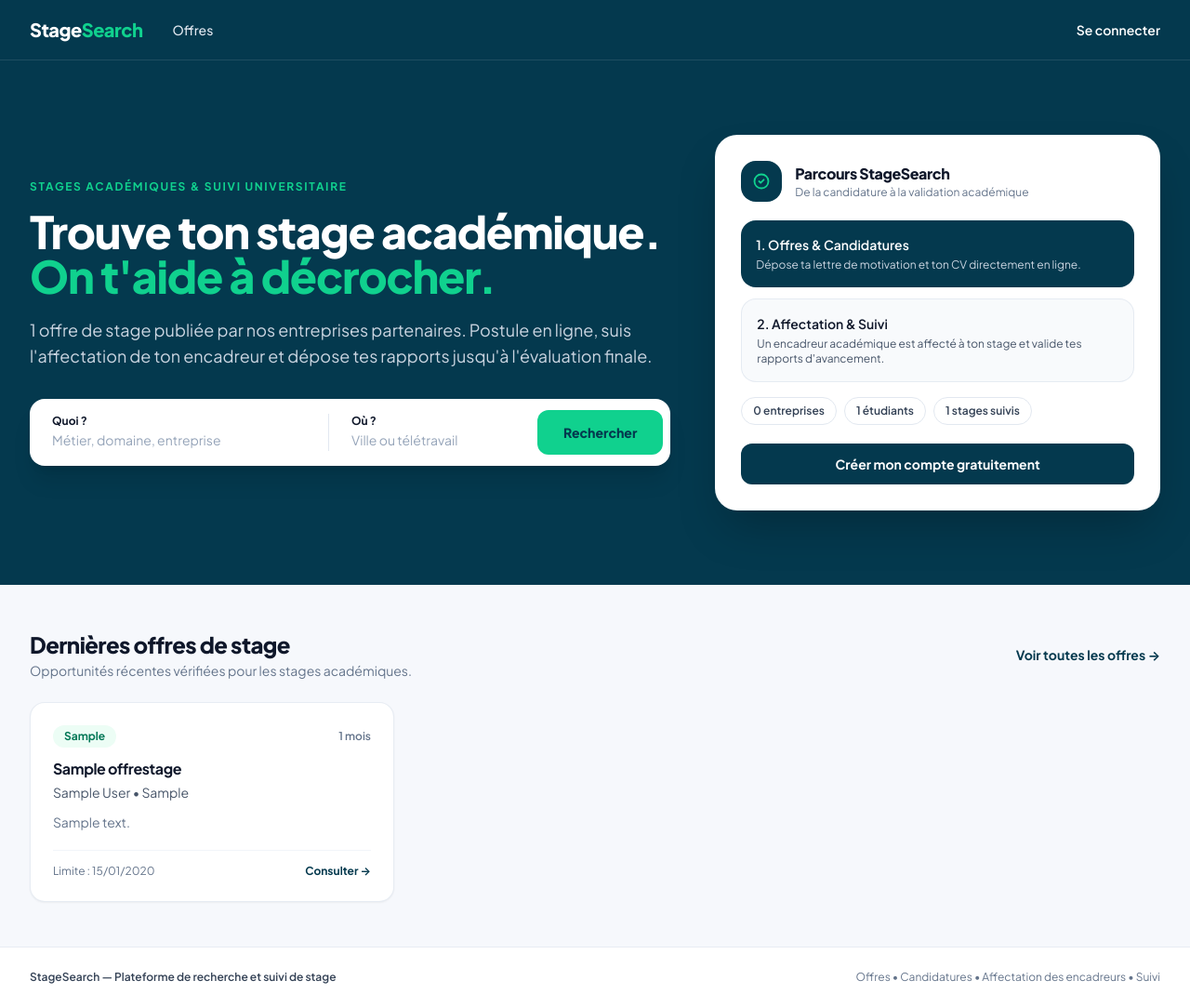
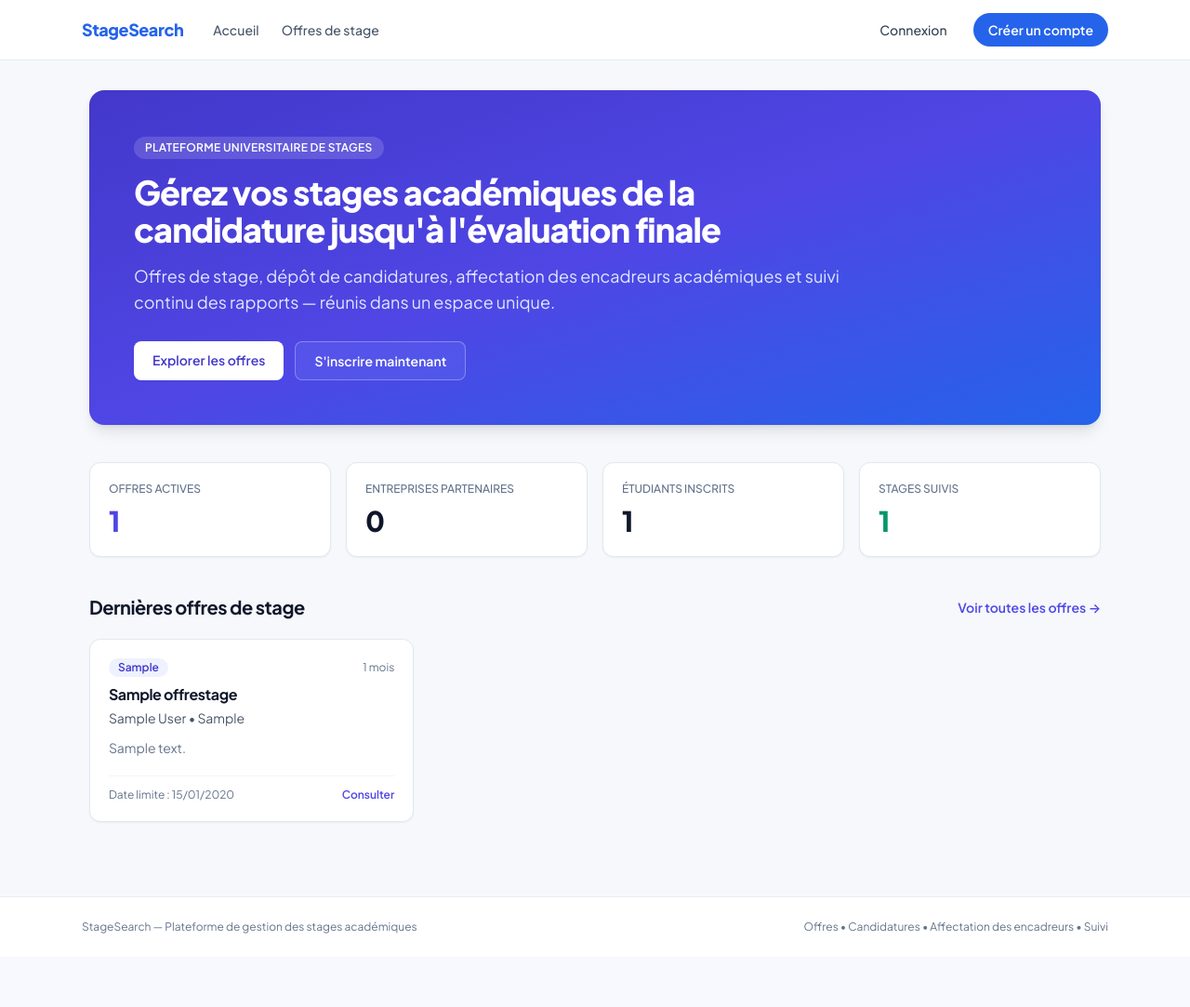
Before and after one commit to fahdionsanon-pixel/StageAcad, a Django app: page / in a window 1280 px wide. Shown: the whole page at 93% size. After the commit the page ends 1004 px from the top, so only its background shows below. Run offline with Django 5.2, Linux system fonts and the light colour scheme; tables that the repository leaves empty hold one stand-in row (values such as "Sample post"); some libraries are stand-ins or nearby versions.

Commit message:
Revenir à la page d'accueil cohérente (avant la refonte bleu pétrole)

```diff
--- a/stages/views.py
+++ b/stages/views.py
@@ -19,14 +19,13 @@ from .models import Candidature, OffreStage, RapportSuivi, Stage
 
 def home(request):
     offres_recentes = OffreStage.objects.filter(est_active=True).select_related("entreprise")[:6]
-    domaines = OffreStage.objects.filter(est_active=True).values_list("domaine", flat=True).distinct().order_by("domaine")[:4]
     stats = {
         "offres": OffreStage.objects.filter(est_active=True).count(),
         "entreprises": User.objects.filter(role=User.Role.ENTREPRISE).count(),
         "etudiants": User.objects.filter(role=User.Role.ETUDIANT).count(),
         "stages": Stage.objects.count(),
     }
-    return render(request, "home.html", {"offres_recentes": offres_recentes, "domaines": domaines, "stats": stats})
+    return render(request, "home.html", {"offres_recentes": offres_recentes, "stats": stats})
 
 
 @login_required
--- a/templates/home.html
+++ b/templates/home.html
@@ -1,183 +1,89 @@
-{% load static %}
-<!DOCTYPE html>
-<html lang="fr" class="h-full bg-[#F6F8FC]">
-<head>
-  <meta charset="UTF-8">
-  <meta name="viewport" content="width=device-width, initial-scale=1.0">
-  <title>StageSearch — Plateforme de recherche et suivi de stage</title>
-  <link rel="preconnect" href="https://fonts.googleapis.com">
-  <link rel="preconnect" href="https://fonts.gstatic.com" crossorigin>
-  <link href="https://fonts.googleapis.com/css2?family=Plus+Jakarta+Sans:wght@400;500;600;700;800&display=swap" rel="stylesheet">
-  <script src="https://cdn.tailwindcss.com"></script>
-  <link rel="stylesheet" href="{% static 'css/custom.css' %}">
-</head>
-<body class="min-h-full flex flex-col text-slate-800 antialiased">
+{% extends "base.html" %}
+{% block title %}Accueil — StageSearch{% endblock %}
 
-  <!-- En-tête + Hero bleu pétrole -->
-  <div class="bg-[#04394E] text-white">
-    <header class="border-b border-white/10">
-      <div class="max-w-7xl mx-auto px-4 sm:px-6 lg:px-8 h-16 flex items-center justify-between gap-4">
-        <div class="flex items-center gap-8">
-          <a href="{% url 'stages:home' %}" class="text-xl font-extrabold tracking-tight text-white">
-            Stage<span class="text-[#10D18E]">Search</span>
+{% block content %}
+  <!-- Hero -->
+  <section class="rounded-2xl bg-gradient-to-br from-indigo-700 via-indigo-600 to-blue-600 text-white p-8 sm:p-12 shadow-lg mb-10">
+    <div class="max-w-3xl">
+      <span class="inline-block px-3 py-1 rounded-full bg-white/15 text-xs font-semibold tracking-wide uppercase mb-4">
+        Plateforme Universitaire de Stages
+      </span>
+      <h1 class="text-3xl sm:text-4xl font-extrabold tracking-tight leading-tight">
+        Gérez vos stages académiques de la candidature jusqu'à l'évaluation finale
+      </h1>
+      <p class="mt-4 text-indigo-100 text-base sm:text-lg">
+        Offres de stage, dépôt de candidatures, affectation des encadreurs académiques et suivi continu des rapports — réunis dans un espace unique.
+      </p>
+      <div class="mt-7 flex flex-wrap gap-3">
+        <a href="{% url 'stages:offre_list' %}" class="px-5 py-2.5 rounded-lg bg-white text-indigo-700 font-semibold text-sm hover:bg-indigo-50 shadow-sm transition">
+          Explorer les offres
         </a>
-          <nav class="hidden md:flex items-center gap-6 text-sm font-medium text-slate-200">
-            <a href="{% url 'stages:offre_list' %}" class="hover:text-white transition">Offres</a>
         {% if user.is_authenticated %}
-              <a href="{% url 'stages:dashboard' %}" class="hover:text-white transition">Tableau de bord</a>
-              <a href="{% url 'stages:stage_list' %}" class="hover:text-white transition">Suivi de stage</a>
-            {% endif %}
-          </nav>
-        </div>
-
-        <div class="flex items-center gap-4 text-sm font-semibold">
-          {% if user.is_authenticated %}
-            <a href="{% url 'stages:dashboard' %}" class="px-4 py-2 rounded-full bg-[#10D18E] text-[#04394E] hover:bg-[#0EC482] transition">
-              Mon espace ({{ user.first_name|default:user.username }})
+          <a href="{% url 'stages:dashboard' %}" class="px-5 py-2.5 rounded-lg bg-indigo-500/40 border border-white/30 text-white font-semibold text-sm hover:bg-indigo-500/60 transition">
+            Accéder à mon tableau de bord
           </a>
         {% else %}
-            <a href="{% url 'accounts:login' %}" class="text-white hover:text-[#10D18E] transition">
-              Se connecter
+          <a href="{% url 'accounts:register' %}" class="px-5 py-2.5 rounded-lg bg-indigo-500/40 border border-white/30 text-white font-semibold text-sm hover:bg-indigo-500/60 transition">
+            S'inscrire maintenant
           </a>
         {% endif %}
       </div>
     </div>
-    </header>
+  </section>
 
-    <!-- Hero principal -->
-    <section class="max-w-7xl mx-auto px-4 sm:px-6 lg:px-8 py-14 lg:py-20">
-      <div class="grid lg:grid-cols-12 gap-10 lg:gap-12 items-center">
-        <!-- Colonne gauche : Titre + Barre de recherche Quoi / Où -->
-        <div class="lg:col-span-7">
-          <p class="text-xs font-bold uppercase tracking-[0.14em] text-[#10D18E] mb-4">
-            Stages académiques &amp; suivi universitaire
-          </p>
-          <h1 class="text-4xl sm:text-5xl font-extrabold tracking-tight leading-[1.08] text-white">
-            Trouve ton stage académique.
-            <span class="text-[#10D18E]">On t'aide à décrocher.</span>
-          </h1>
-          <p class="mt-5 text-base sm:text-lg text-slate-300 max-w-2xl leading-relaxed">
-            {{ stats.offres }} offre{{ stats.offres|pluralize }} de stage publiée{{ stats.offres|pluralize }} par nos entreprises partenaires.
-            Postule en ligne, suis l'affectation de ton encadreur et dépose tes rapports jusqu'à l'évaluation finale.
-          </p>
-
-          <!-- Barre de recherche Quoi ? / Où ? -->
-          <form method="get" action="{% url 'stages:offre_list' %}"
-            class="mt-8 bg-white rounded-2xl p-2 shadow-xl flex flex-col sm:flex-row items-stretch sm:items-center gap-2">
-            <div class="flex-1 px-4 py-2">
-              <label for="hero-q" class="block text-xs font-bold text-slate-900">Quoi ?</label>
-              <input id="hero-q" type="text" name="q" placeholder="Métier, domaine, entreprise"
-                class="w-full text-sm text-slate-700 placeholder:text-slate-400 focus:outline-none mt-0.5 bg-transparent">
+  <!-- Statistiques -->
+  <section class="grid grid-cols-2 lg:grid-cols-4 gap-4 mb-10">
+    <div class="bg-white rounded-xl border border-slate-200 p-5 shadow-sm">
+      <p class="text-xs font-medium text-slate-500 uppercase">Offres actives</p>
+      <p class="mt-2 text-3xl font-extrabold text-indigo-600">{{ stats.offres }}</p>
     </div>
-            <div class="hidden sm:block w-px h-10 bg-slate-200"></div>
-            <div class="sm:w-52 px-4 py-2 border-t sm:border-t-0 border-slate-100">
-              <label for="hero-lieu" class="block text-xs font-bold text-slate-900">Où ?</label>
-              <input id="hero-lieu" type="text" name="lieu" placeholder="Ville ou télétravail"
-                class="w-full text-sm text-slate-700 placeholder:text-slate-400 focus:outline-none mt-0.5 bg-transparent">
+    <div class="bg-white rounded-xl border border-slate-200 p-5 shadow-sm">
+      <p class="text-xs font-medium text-slate-500 uppercase">Entreprises partenaires</p>
+      <p class="mt-2 text-3xl font-extrabold text-slate-900">{{ stats.entreprises }}</p>
     </div>
-            <button type="submit"
-              class="px-7 py-3.5 rounded-xl bg-[#10D18E] hover:bg-[#0EC482] text-[#04394E] font-extrabold text-sm transition shrink-0">
-              Rechercher
-            </button>
-          </form>
+    <div class="bg-white rounded-xl border border-slate-200 p-5 shadow-sm">
+      <p class="text-xs font-medium text-slate-500 uppercase">Étudiants inscrits</p>
+      <p class="mt-2 text-3xl font-extrabold text-slate-900">{{ stats.etudiants }}</p>
     </div>
-
-        <!-- Colonne droite : Carte aperçu StageSearch -->
-        <div class="lg:col-span-5">
-          <div class="bg-white rounded-3xl p-6 sm:p-7 shadow-2xl text-slate-800">
-            <div class="flex items-center gap-3.5 mb-5">
-              <div class="h-11 w-11 rounded-2xl bg-[#04394E] text-[#10D18E] flex items-center justify-center shrink-0">
-                <svg class="w-5 h-5" fill="none" stroke="currentColor" stroke-width="2.2" viewBox="0 0 24 24">
-                  <path stroke-linecap="round" stroke-linejoin="round" d="M9 12l2 2 4-4m6 2a9 9 0 11-18 0 9 9 0 0118 0z"/>
-                </svg>
-              </div>
-              <div>
-                <h2 class="text-base font-extrabold text-slate-900">Parcours StageSearch</h2>
-                <p class="text-xs text-slate-500">De la candidature à la validation académique</p>
-              </div>
-            </div>
-
-            <div class="space-y-3 text-sm">
-              <div class="rounded-2xl bg-[#04394E] text-white p-4">
-                <p class="font-semibold">1. Offres &amp; Candidatures</p>
-                <p class="text-xs text-slate-300 mt-1">Dépose ta lettre de motivation et ton CV directement en ligne.</p>
-              </div>
-              <div class="rounded-2xl bg-slate-50 border border-slate-200/80 p-4">
-                <p class="font-semibold text-slate-900">2. Affectation &amp; Suivi</p>
-                <p class="text-xs text-slate-600 mt-1">Un encadreur académique est affecté à ton stage et valide tes rapports d'avancement.</p>
-              </div>
-            </div>
-
-            <div class="mt-4 flex flex-wrap gap-2 text-xs font-semibold text-slate-700">
-              <span class="px-3 py-1.5 rounded-full border border-slate-200 bg-white">{{ stats.entreprises }} entreprises</span>
-              <span class="px-3 py-1.5 rounded-full border border-slate-200 bg-white">{{ stats.etudiants }} étudiants</span>
-              <span class="px-3 py-1.5 rounded-full border border-slate-200 bg-white">{{ stats.stages }} stages suivis</span>
-            </div>
-
-            {% if user.is_authenticated %}
-              <a href="{% url 'stages:dashboard' %}"
-                class="mt-5 block w-full text-center py-3 rounded-xl bg-[#04394E] hover:bg-[#064B66] text-white font-bold text-sm transition">
-                Accéder à mon tableau de bord
-              </a>
-            {% else %}
-              <a href="{% url 'accounts:register' %}"
-                class="mt-5 block w-full text-center py-3 rounded-xl bg-[#04394E] hover:bg-[#064B66] text-white font-bold text-sm transition">
-                Créer mon compte gratuitement
-              </a>
-            {% endif %}
-          </div>
-        </div>
+    <div class="bg-white rounded-xl border border-slate-200 p-5 shadow-sm">
+      <p class="text-xs font-medium text-slate-500 uppercase">Stages suivis</p>
+      <p class="mt-2 text-3xl font-extrabold text-emerald-600">{{ stats.stages }}</p>
     </div>
   </section>
-  </div>
 
   <!-- Dernières offres -->
-  <main class="flex-1 max-w-7xl w-full mx-auto px-4 sm:px-6 lg:px-8 py-12">
-    <div class="flex items-center justify-between mb-6">
-      <div>
-        <h2 class="text-2xl font-extrabold text-slate-900">Dernières offres de stage</h2>
-        <p class="text-sm text-slate-500 mt-0.5">Opportunités récentes vérifiées pour les stages académiques.</p>
-      </div>
-      <a href="{% url 'stages:offre_list' %}" class="text-sm font-bold text-[#04394E] hover:text-[#10D18E] transition">
-        Voir toutes les offres →
-      </a>
+  <section>
+    <div class="flex items-center justify-between mb-5">
+      <h2 class="text-xl font-bold text-slate-900">Dernières offres de stage</h2>
+      <a href="{% url 'stages:offre_list' %}" class="text-sm font-semibold text-indigo-600 hover:text-indigo-800">Voir toutes les offres →</a>
     </div>
 
     {% if offres_recentes %}
       <div class="grid md:grid-cols-2 lg:grid-cols-3 gap-5">
         {% for offre in offres_recentes %}
-          <article class="bg-white rounded-2xl border border-slate-200/80 p-6 shadow-sm hover:shadow-md transition flex flex-col justify-between">
+          <article class="bg-white rounded-xl border border-slate-200 p-5 shadow-sm hover:shadow-md transition flex flex-col justify-between">
             <div>
-              <div class="flex items-center justify-between gap-2 text-xs mb-3">
-                <span class="px-3 py-1 rounded-full bg-emerald-50 text-emerald-700 font-bold">{{ offre.domaine }}</span>
-                <span class="font-semibold text-slate-500">{{ offre.duree_mois }} mois</span>
+              <div class="flex items-center justify-between gap-2 text-xs mb-2">
+                <span class="px-2.5 py-0.5 rounded-full bg-indigo-50 text-indigo-700 font-semibold">{{ offre.domaine }}</span>
+                <span class="text-slate-500">{{ offre.duree_mois }} mois</span>
               </div>
               <h3 class="font-bold text-slate-900 text-base leading-snug">
-                <a href="{% url 'stages:offre_detail' offre.pk %}" class="hover:text-[#04394E]">{{ offre.titre }}</a>
+                <a href="{% url 'stages:offre_detail' offre.pk %}" class="hover:text-indigo-600">{{ offre.titre }}</a>
               </h3>
               <p class="text-sm text-slate-600 mt-1">{{ offre.entreprise.display_name }} • {{ offre.lieu }}</p>
-              <p class="text-sm text-slate-500 mt-3">{{ offre.description|truncatewords:20 }}</p>
+              <p class="text-sm text-slate-500 mt-3 line-clamp-3">{{ offre.description|truncatewords:22 }}</p>
             </div>
-            <div class="mt-5 pt-3.5 border-t border-slate-100 flex items-center justify-between text-xs">
-              <span class="text-slate-500">Limite : {{ offre.date_limite|date:"d/m/Y" }}</span>
-              <a href="{% url 'stages:offre_detail' offre.pk %}" class="font-bold text-[#04394E] hover:underline">Consulter →</a>
+            <div class="mt-5 pt-3 border-t border-slate-100 flex items-center justify-between text-xs text-slate-500">
+              <span>Date limite : {{ offre.date_limite|date:"d/m/Y" }}</span>
+              <a href="{% url 'stages:offre_detail' offre.pk %}" class="font-semibold text-indigo-600 hover:underline">Consulter</a>
             </div>
           </article>
         {% endfor %}
       </div>
     {% else %}
-      <div class="bg-white rounded-2xl border border-slate-200 p-8 text-center text-slate-500">
+      <div class="bg-white rounded-xl border border-slate-200 p-8 text-center text-slate-500">
         Aucune offre de stage publiée pour le moment.
       </div>
     {% endif %}
-  </main>
-
-  <footer class="bg-white border-t border-slate-200/80 py-6">
-    <div class="max-w-7xl mx-auto px-4 sm:px-6 lg:px-8 flex flex-col sm:flex-row justify-between items-center gap-2 text-xs text-slate-500">
-      <p class="font-semibold text-slate-700">StageSearch — Plateforme de recherche et suivi de stage</p>
-      <p>Offres • Candidatures • Affectation des encadreurs • Suivi</p>
-    </div>
-  </footer>
-
-</body>
-</html>
+  </section>
+{% endblock %}
```
Lines whose indentation alone changed are shown as unchanged.
